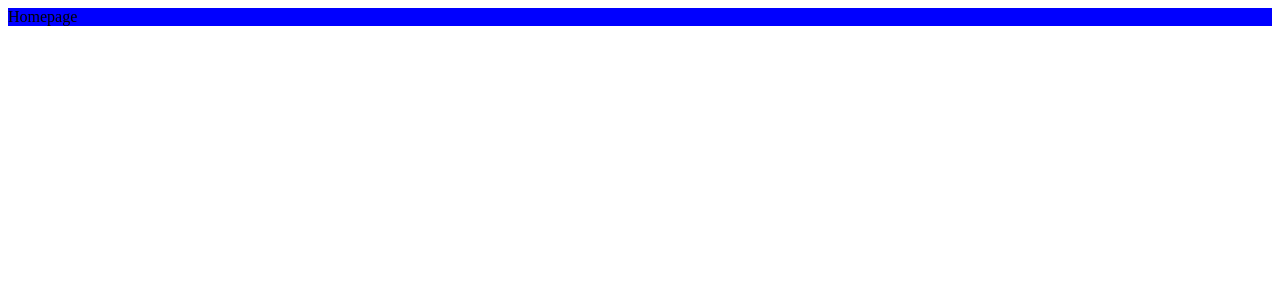
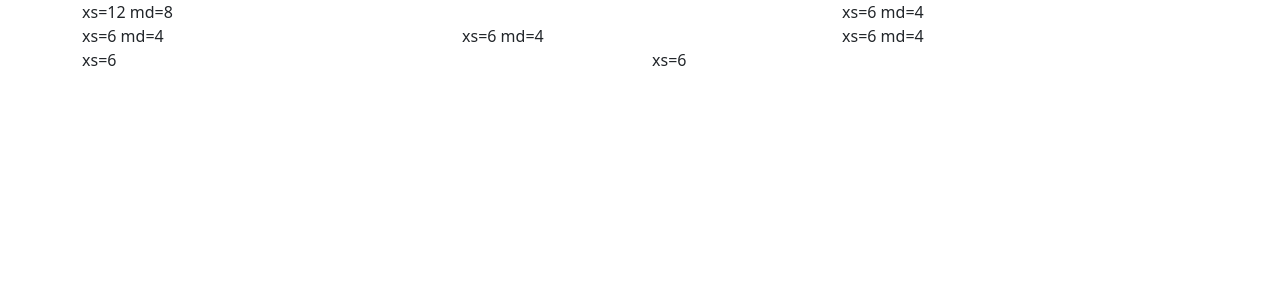
Before and after one commit to ShareNotee/ShareNote, a Next.js app in the folder client/share-note/: page / in a window 1280 px wide. Shown: the top 300 px of the page. Built offline with nearby package versions, Linux system fonts and the light colour scheme.

Commit message:
added react bootstrap and basic grid example

```diff
--- a/client/share-note/package.json
+++ b/client/share-note/package.json
@@ -9,8 +9,10 @@
     "lint": "next lint"
   },
   "dependencies": {
+    "bootstrap": "^5.3.1",
     "next": "13.4.13",
     "react": "18.2.0",
+    "react-bootstrap": "^2.8.0",
     "react-dom": "18.2.0"
   }
 }
--- a/client/share-note/src/components/Homepage/Homepage.js
+++ b/client/share-note/src/components/Homepage/Homepage.js
@@ -1,7 +1,41 @@
 import React from "react";
 import home from "./Homepage.module.css";
+import Container from "react-bootstrap/Container";
+import Row from "react-bootstrap/Row";
+import Col from "react-bootstrap/Col";
 function Homepage() {
-  return <div className={home.background}>Homepage</div>;
+  return (
+    <Container>
+      {/* Stack the columns on mobile by making one full-width and the other half-width */}
+      <Row>
+        <Col xs={12} md={8}>
+          xs=12 md=8
+        </Col>
+        <Col xs={6} md={4}>
+          xs=6 md=4
+        </Col>
+      </Row>
+
+      {/* Columns start at 50% wide on mobile and bump up to 33.3% wide on desktop */}
+      <Row>
+        <Col xs={6} md={4}>
+          xs=6 md=4
+        </Col>
+        <Col xs={6} md={4}>
+          xs=6 md=4
+        </Col>
+        <Col xs={6} md={4}>
+          xs=6 md=4
+        </Col>
+      </Row>
+
+      {/* Columns are always 50% wide, on mobile and desktop */}
+      <Row>
+        <Col xs={6}>xs=6</Col>
+        <Col xs={6}>xs=6</Col>
+      </Row>
+    </Container>
+  );
 }
 
 export default Homepage;
--- a/client/share-note/src/pages/_app.js
+++ b/client/share-note/src/pages/_app.js
@@ -1,5 +1,6 @@
-import '@/styles/globals.css'
+import "@/styles/globals.css";
+import "bootstrap/dist/css/bootstrap.min.css";
 
 export default function App({ Component, pageProps }) {
-  return <Component {...pageProps} />
+  return <Component {...pageProps} />;
 }
```
Also changed, not shown: 1 other file (tests, documents, lock files or other folders).
